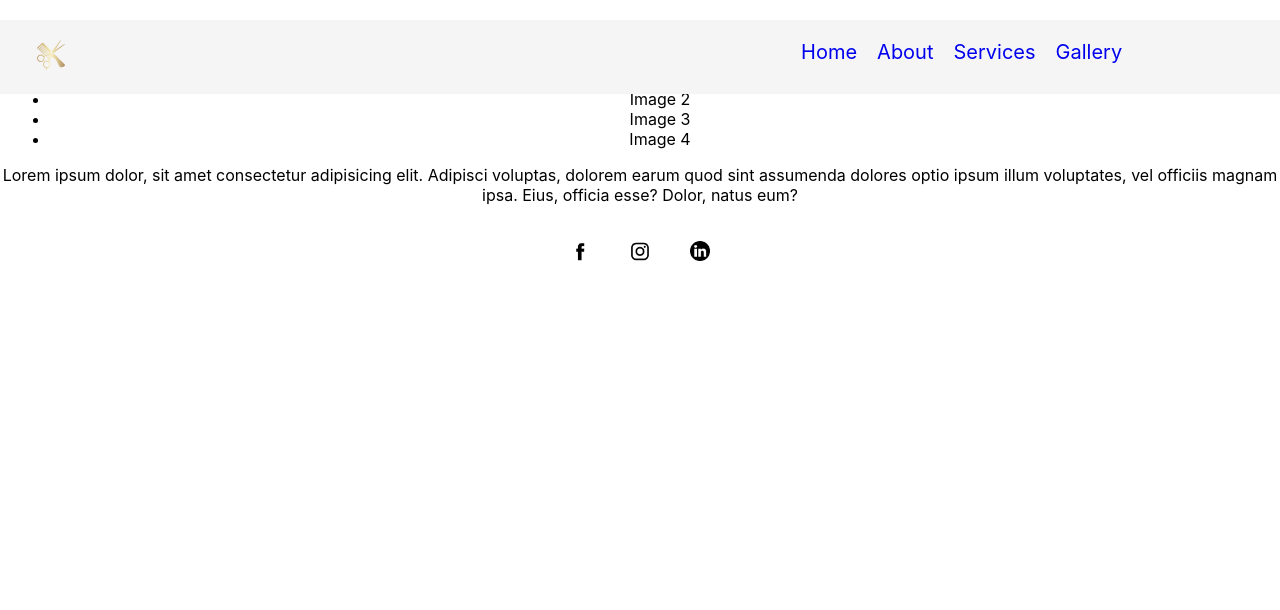
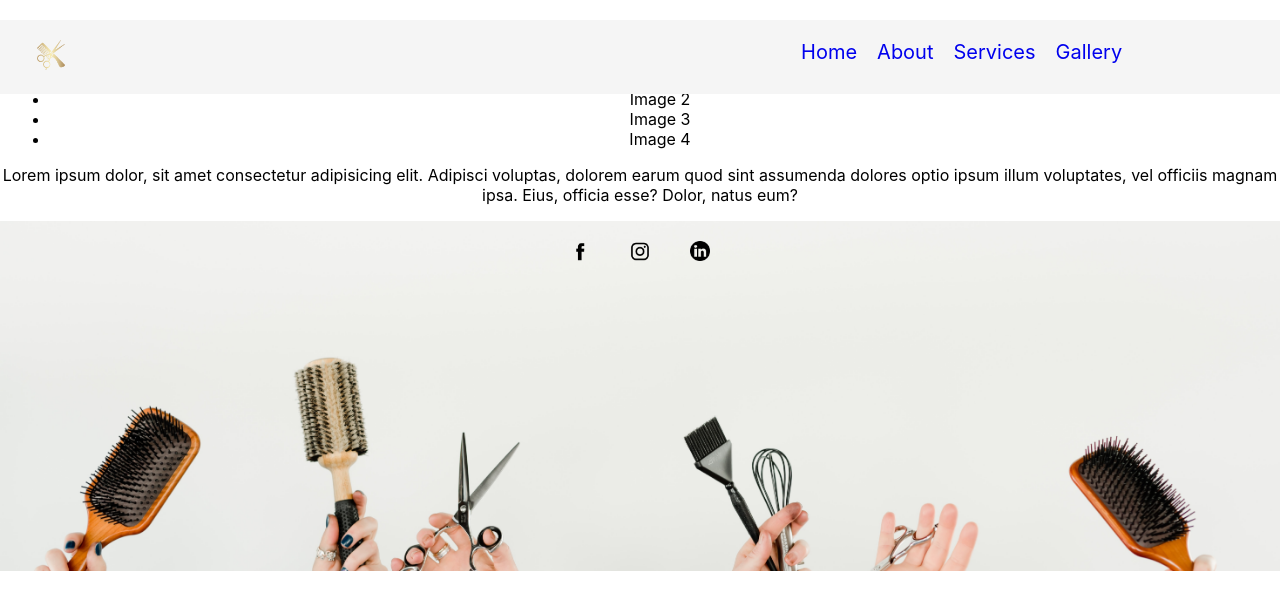
Before and after one commit to fcondori1/salon-nr, a React (Create React App) app: page /gallery in a window 1280 px wide. Shown: the top 610 px of the page. Built offline with nearby package versions, Linux system fonts and the light colour scheme.

Commit message:
update footer with image

```diff
--- a/src/component/Footer/Footer.css
+++ b/src/component/Footer/Footer.css
@@ -5,8 +5,13 @@
 }
 
 .footer_logos {
+    background-image: url(../../assets/salon-tools.jpg);
+    background-repeat: no-repeat;
+    background-size: cover;
+    background-position: center;
+    height: 350px;
     display: flex;
     flex-direction: row;
-    align-items: center;
+    align-items: flex-start;
     justify-content: center;
 }
--- a/src/component/Main/Main.js
+++ b/src/component/Main/Main.js
@@ -1,7 +1,7 @@
 import React from 'react';
 import background1 from '../../assets/salon.jpg';
 import background2 from '../../assets/hair.jpg';
-import background3 from '../../assets/salon-tools.jpg';
+// import background3 from '../../assets/salon-tools.jpg';
 import './Main.css';
 
 function Main(props) {
@@ -16,10 +16,10 @@ function Main(props) {
 					src={background2}
 					alt='Salon with brushes'
 					className='background1'></img>
-				<img
+				{/* <img
 					src={background3}
 					alt='Salon with brushes'
-					className='background1'></img>
+					className='background1'></img> */}
 			</div>
 		</>
 	);
```
